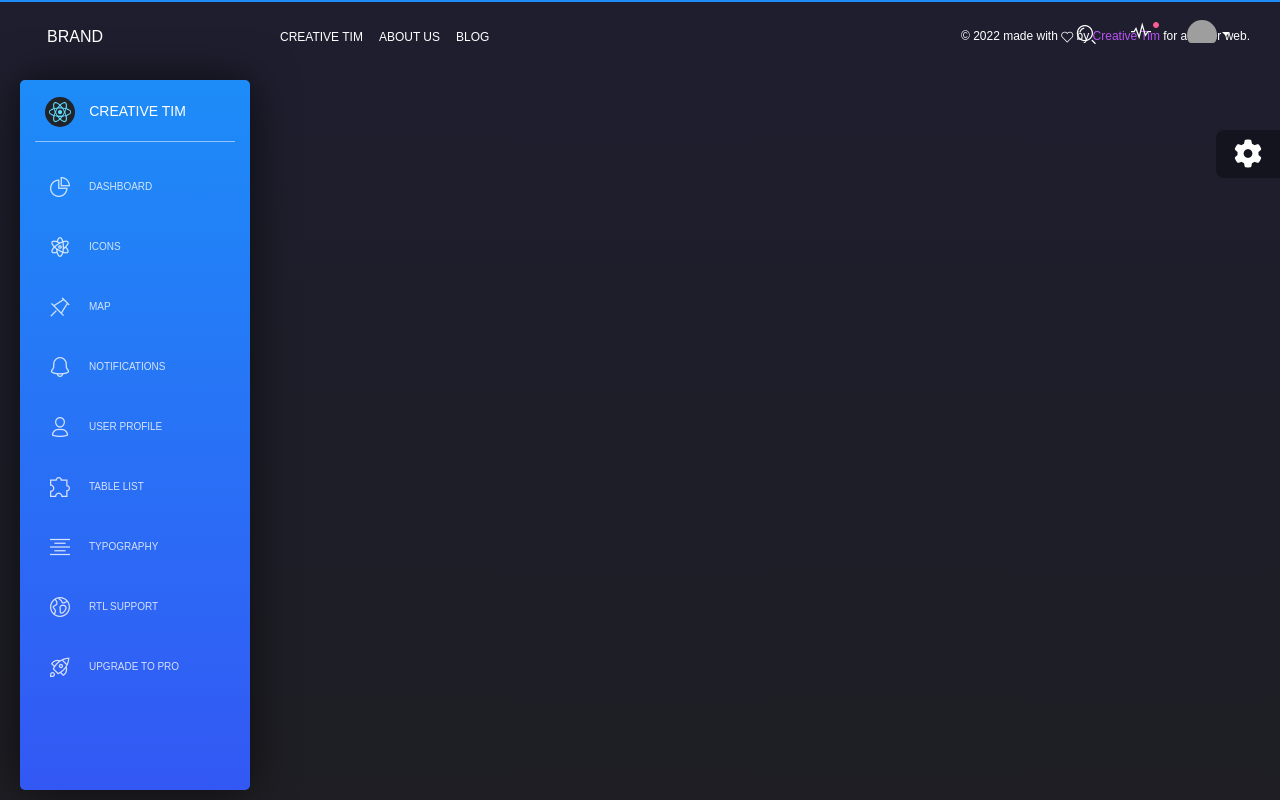
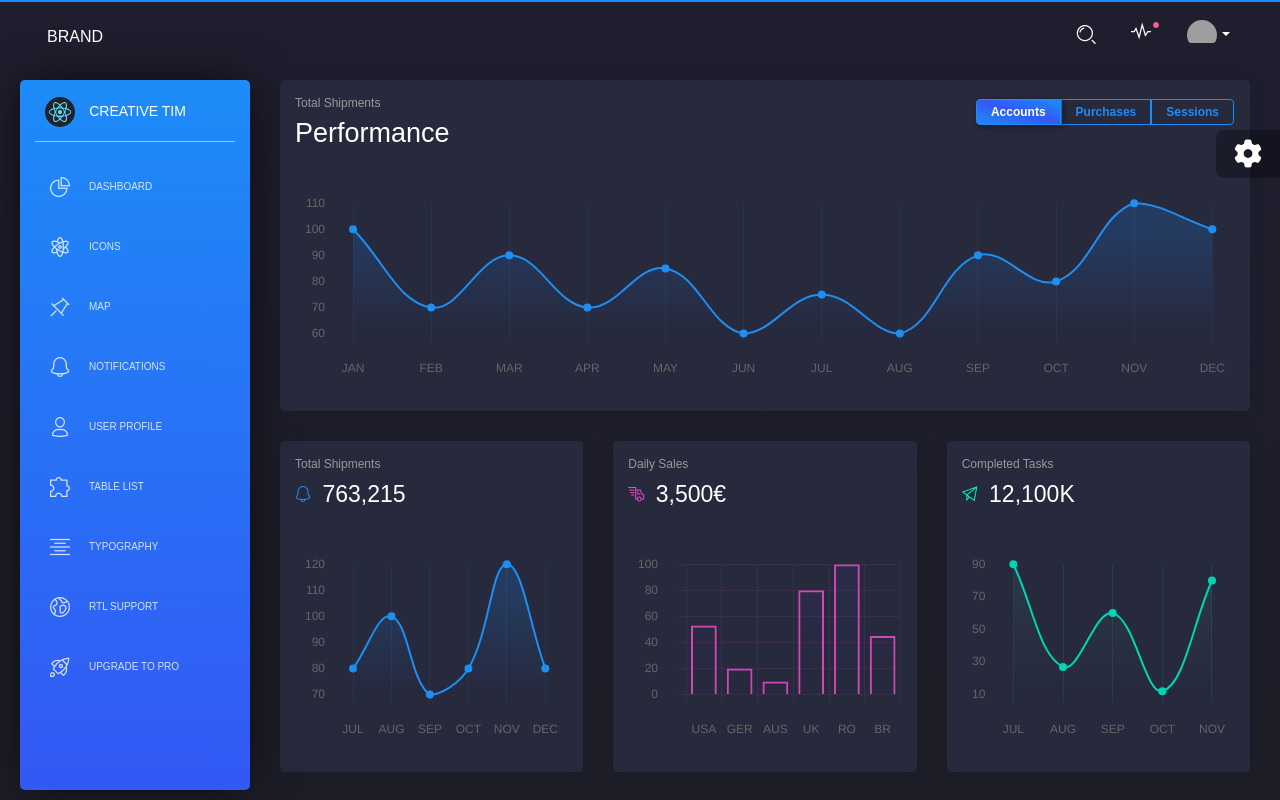
Before and after one commit to creativetimofficial/black-dashboard-react, a Next.js app: page /admin/Dashboard in a window 1280 px wide. Shown: the top 800 px of the page. Built offline with nearby package versions, Linux system fonts and the light colour scheme; grey boxes are pictures that could not be loaded.

Commit message:
Added pages as the layout children

```diff
--- a/layouts/Admin/Admin.js
+++ b/layouts/Admin/Admin.js
@@ -127,10 +127,11 @@
               {/* {getRoutes(routes)} */}
               {/* <Redirect from="*" to="/admin/dashboard" /> */}
               {/* </Switch> */}
-              {
+              {/* {
                 // we don't want the Footer to be rendered on map page
                 location.pathname === "/admin/maps" ? null : <Footer fluid />
-              }
+              } */}
+              {props.children}
             </div>
           </div>
           <FixedPlugin bgColor={color} handleBgClick={changeColor} />
--- a/pages/_app.tsx
+++ b/pages/_app.tsx
@@ -4,7 +4,7 @@
 import type { AppProps } from 'next/app'
 import AdminLayout from "../layouts/Admin/Admin"
 function MyApp({ Component, pageProps }: AppProps) {
-  return <AdminLayout {...pageProps} />
+  return <AdminLayout><Component {...pageProps} /></AdminLayout>
 }
 
 export default MyApp
```
